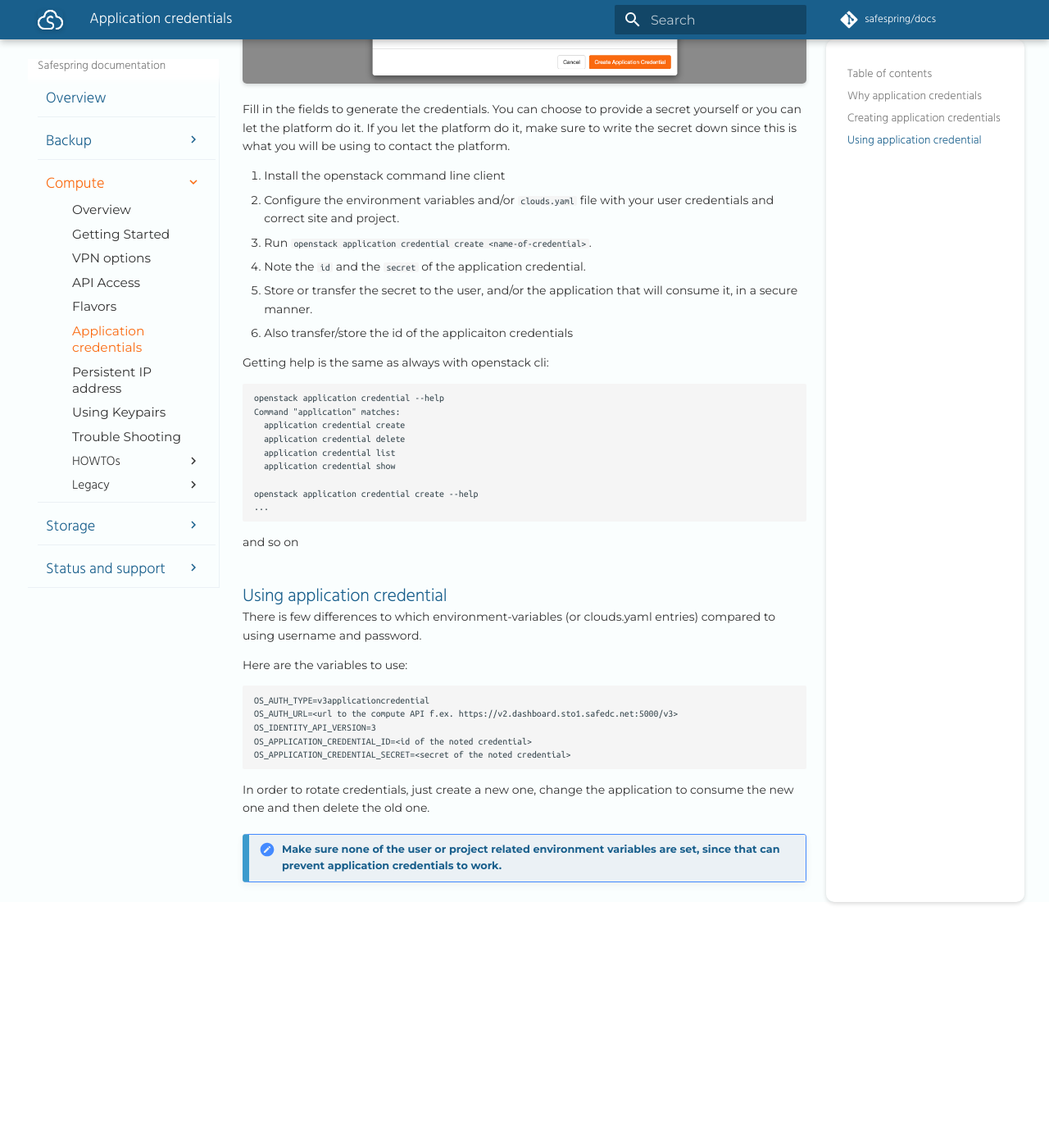
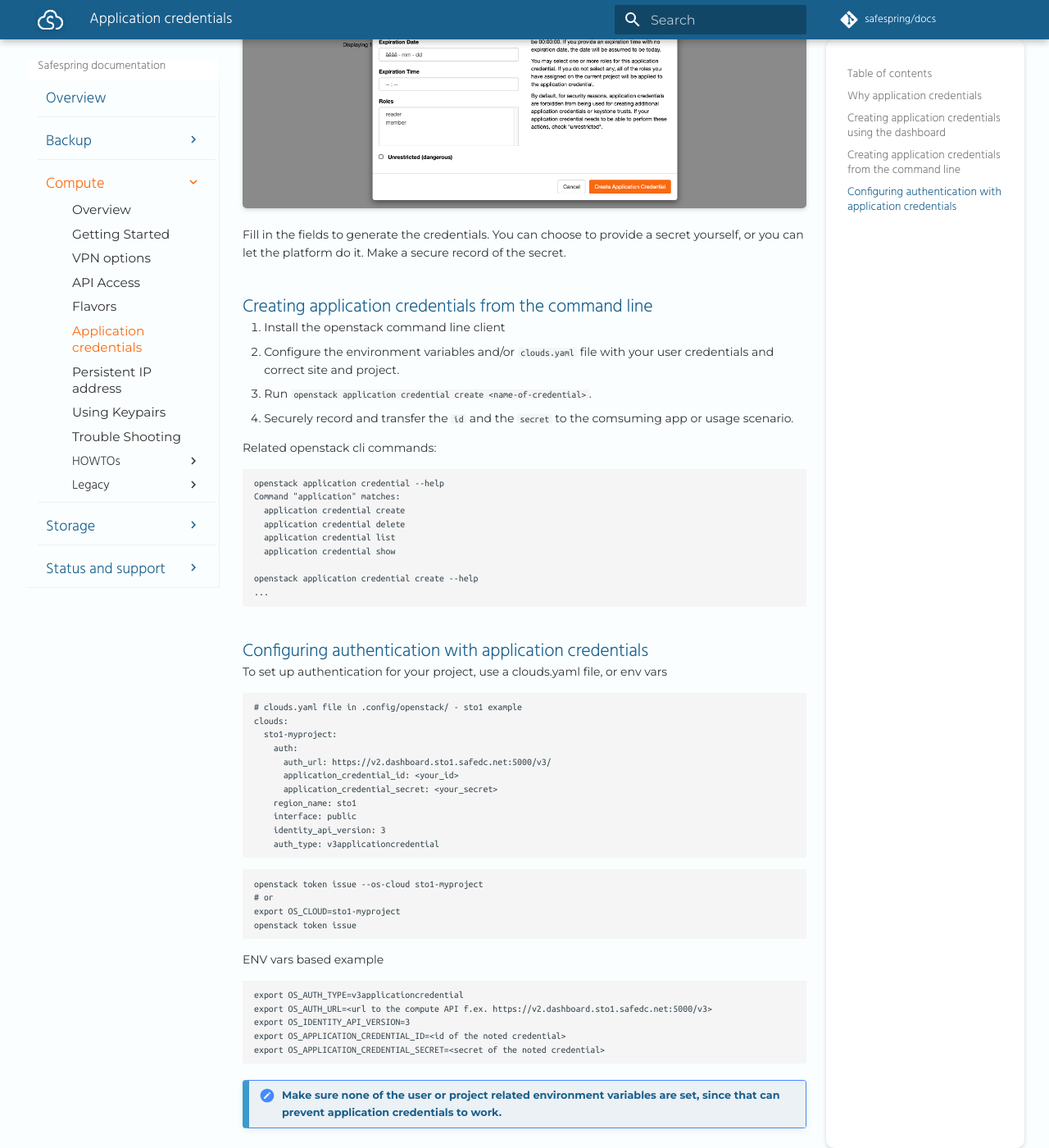
Before and after one commit to safespring/docs, an MkDocs documentation site: the page built from content/new/app-creds.md, in a window 1280 px wide and 1400 px high, scrolled down 1299 px. Shown: the whole window at 82% size. Built offline with MkDocs 1.6.1 and Material for MkDocs 9.7.7, drawn with Linux system fonts in a browser that asks for light colours; a script that is not in the unit is left out; comment, search, counter and statistics services are not loaded; before the commit the page ends 2399 px from its top, so only the background shows below that; some of the changed text lies outside the part shown.

Commit message:
update app creds docs

````diff
--- a/content/new/app-creds.md
+++ b/content/new/app-creds.md
@@ -9,10 +9,12 @@ in the project the credentials is created.
 !!! note "Application credentials is only relevant in context of using compute API and/or tools using the API (i.e. terraform, openstack cli etc)"
 
 ## Why application credentials
+
 Application credentials enables better security in two ways:
 
-1. Enables delegation of a reduced set of privileges (the project only), if the user created it have access to more resources (projects)
-2. Enables revocation and rotation of secrets independently of the user creating it
+1. Enables delegation of a reduced set of privileges (the project only), if the
+   user created it have access to more resources (projects)
+1. Enables revocation and rotation of secrets independently of the user account
 
 Examples:
 
@@ -21,6 +23,7 @@ Examples:
   all the projects that the superuser have access to, they can create application
   credentials in these projects, and hand out to users. When access
   is no longer needed the credentials can be revoked by deleting them.
+
 * An application in the project need access to the compute API on behalf of a
   user. If the user stores their own user credentials in the application the
   application potentially gets a lot more privilege than needed, i.e. the
@@ -30,28 +33,34 @@ Examples:
   application which may (should) be more frequent than the users' own
   credentials
 
-## Creating application credentials
-Application credentials can be generated both when logging in with SWAMID or with local account. To generate them log in
-to the platform and go to https://v2.dashboard.sto1.safedc.net/dashboard/identity/application_credentials/. You then
-click the button "Create Application Credential". You will then be presented with the following dialoge:
+In order to rotate credentials, just create a new one, change the application
+to consume the new one, and then delete the old one.
 
+## Creating application credentials using the dashboard
+
+Login and go to (for sto1)
+
+https://v2.dashboard.sto1.safedc.net/dashboard/identity/application_credentials/.
+
+From there, click the button _Create Application Credential_. You will be
+presented with the following dialog:
 
 ![image](../images/app-creds-dia.png)
 
-Fill in the fields to generate the credentials. You can choose to provide a secret yourself or you can let the platform
-do it. If you let the platform do it, make sure to write the secret down since this is what you will be using to contact
-    the platform.
+Fill in the fields to generate the credentials. You can choose to provide a
+secret yourself, or you can let the platform do it. Make a secure record of the
+secret.
 
-
+## Creating application credentials from the command line
 
 1. Install the openstack command line client
-2. Configure the environment variables and/or `clouds.yaml` file with your user credentials and correct site and project.
-3. Run `openstack application credential create <name-of-credential>`.
-4. Note the `id` and the `secret` of the application credential.
-5. Store or transfer the secret to the user, and/or the application that will consume it, in a secure manner.
-6. Also transfer/store the id of the applicaiton credentials
+1. Configure the environment variables and/or `clouds.yaml` file with your user
+   credentials and correct site and project.
+1. Run `openstack application credential create <name-of-credential>`.
+1. Securely record and transfer the `id` and the `secret` to the comsuming app
+   or usage scenario.
 
-Getting help is the same as always with openstack cli:
+Related openstack cli commands:
 
 ```
 openstack application credential --help
@@ -65,22 +74,39 @@ openstack application credential create --help
 ...
 ```
 
-and so on
+## Configuring authentication with application credentials
 
-
-## Using application credential
-There is few differences to which environment-variables (or clouds.yaml entries) compared to using username and password.
-
-Here are the variables to use:
+To set up authentication for your project, use a clouds.yaml file, or env vars
 
 ```
-OS_AUTH_TYPE=v3applicationcredential
-OS_AUTH_URL=<url to the compute API f.ex. https://v2.dashboard.sto1.safedc.net:5000/v3>
-OS_IDENTITY_API_VERSION=3
-OS_APPLICATION_CREDENTIAL_ID=<id of the noted credential>
-OS_APPLICATION_CREDENTIAL_SECRET=<secret of the noted credential>
+# clouds.yaml file in .config/openstack/ - sto1 example
+clouds:
+  sto1-myproject:
+    auth:
+      auth_url: https://v2.dashboard.sto1.safedc.net:5000/v3/
+      application_credential_id: <your_id>
+      application_credential_secret: <your_secret>
+    region_name: sto1
+    interface: public
+    identity_api_version: 3
+    auth_type: v3applicationcredential
 ```
 
-In order to rotate credentials, just create a new one, change the application to consume the new one and then delete the old one.
+```
+openstack token issue --os-cloud sto1-myproject
+# or
+export OS_CLOUD=sto1-myproject
+openstack token issue
+```
+
+ENV vars based example
+
+```
+export OS_AUTH_TYPE=v3applicationcredential
+export OS_AUTH_URL=<url to the compute API f.ex. https://v2.dashboard.sto1.safedc.net:5000/v3>
+export OS_IDENTITY_API_VERSION=3
+export OS_APPLICATION_CREDENTIAL_ID=<id of the noted credential>
+export OS_APPLICATION_CREDENTIAL_SECRET=<secret of the noted credential>
+```
 
 !!! note "Make sure none of the user or project related environment variables are set, since that can prevent application credentials to work."
````
